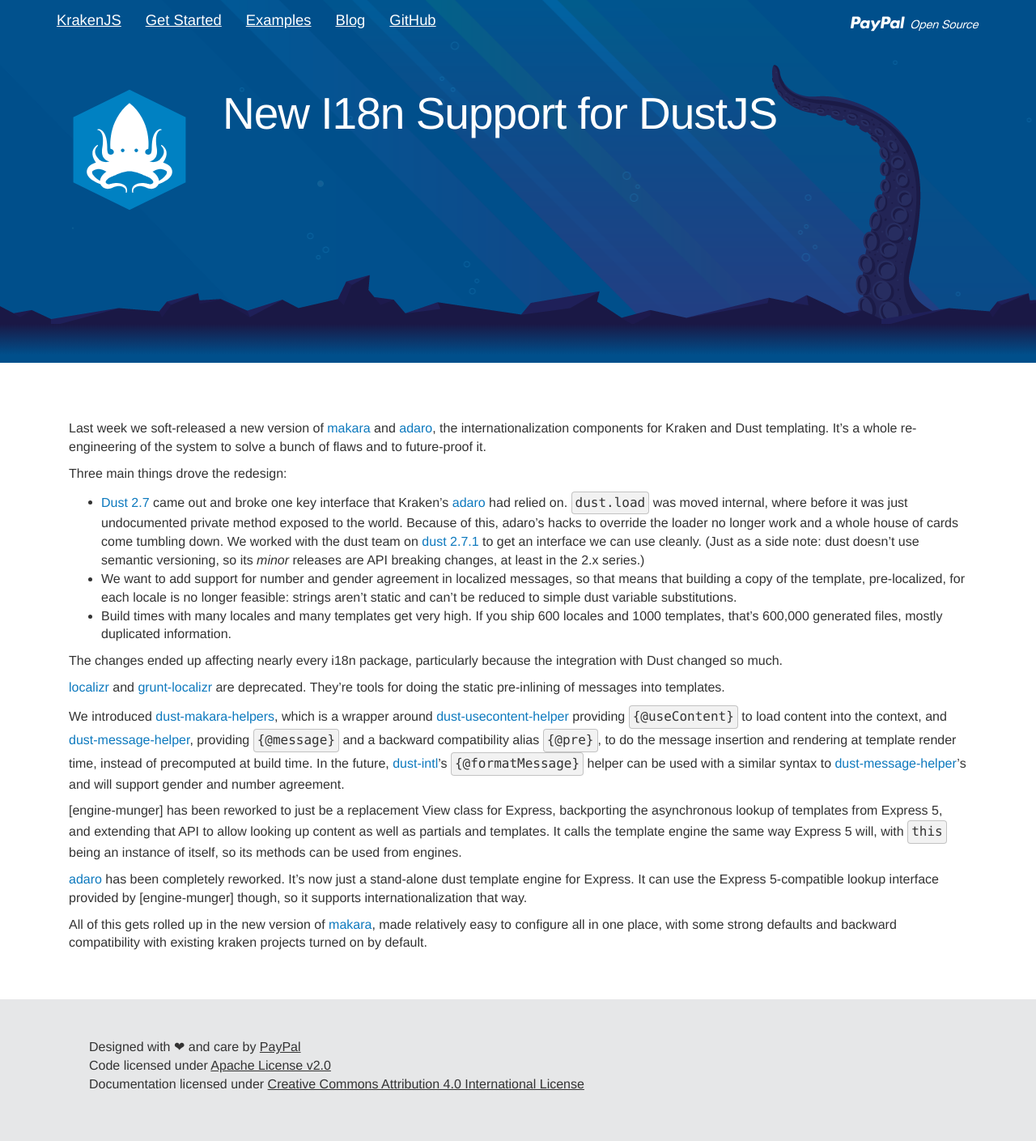
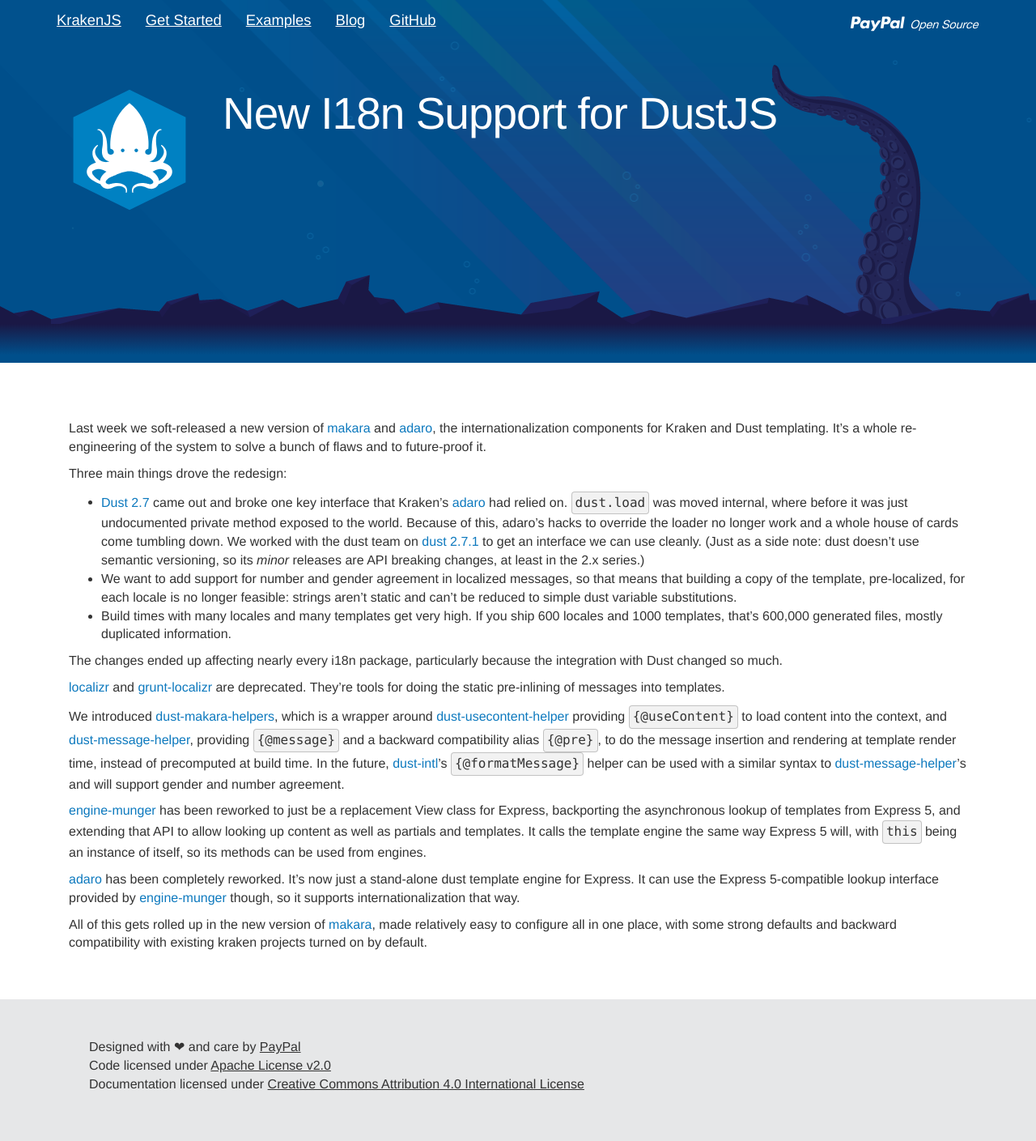
Before and after one commit to krakenjs/krakenjs.github.io, a Jekyll site: the page built from _posts/2015-07-06-new-i18n-for-dust.md, in a window 1280 px wide. Shown: the whole page at 81% size. Built offline with Jekyll 4.4.1, drawn with Linux system fonts in a browser that asks for light colours; Markdown is read by kramdown in place of the engine named in the settings; part of the change alters nothing that is shown.

```diff
--- a/_posts/2015-07-06-new-i18n-for-dust.md
+++ b/_posts/2015-07-06-new-i18n-for-dust.md
@@ -33,3 +33,4 @@ All of this gets rolled up in the new version of [makara], made relatively easy
 [Dust 2.7]: https://github.com/linkedin/dustjs/releases/tag/v2.7.0
 [dust 2.7.1]: https://github.com/linkedin/dustjs/releases/tag/v2.7.1
 [dust-intl]: http://formatjs.io/dust/
+[engine-munger]: https://github.com/krakenjs/engine-munger
```
